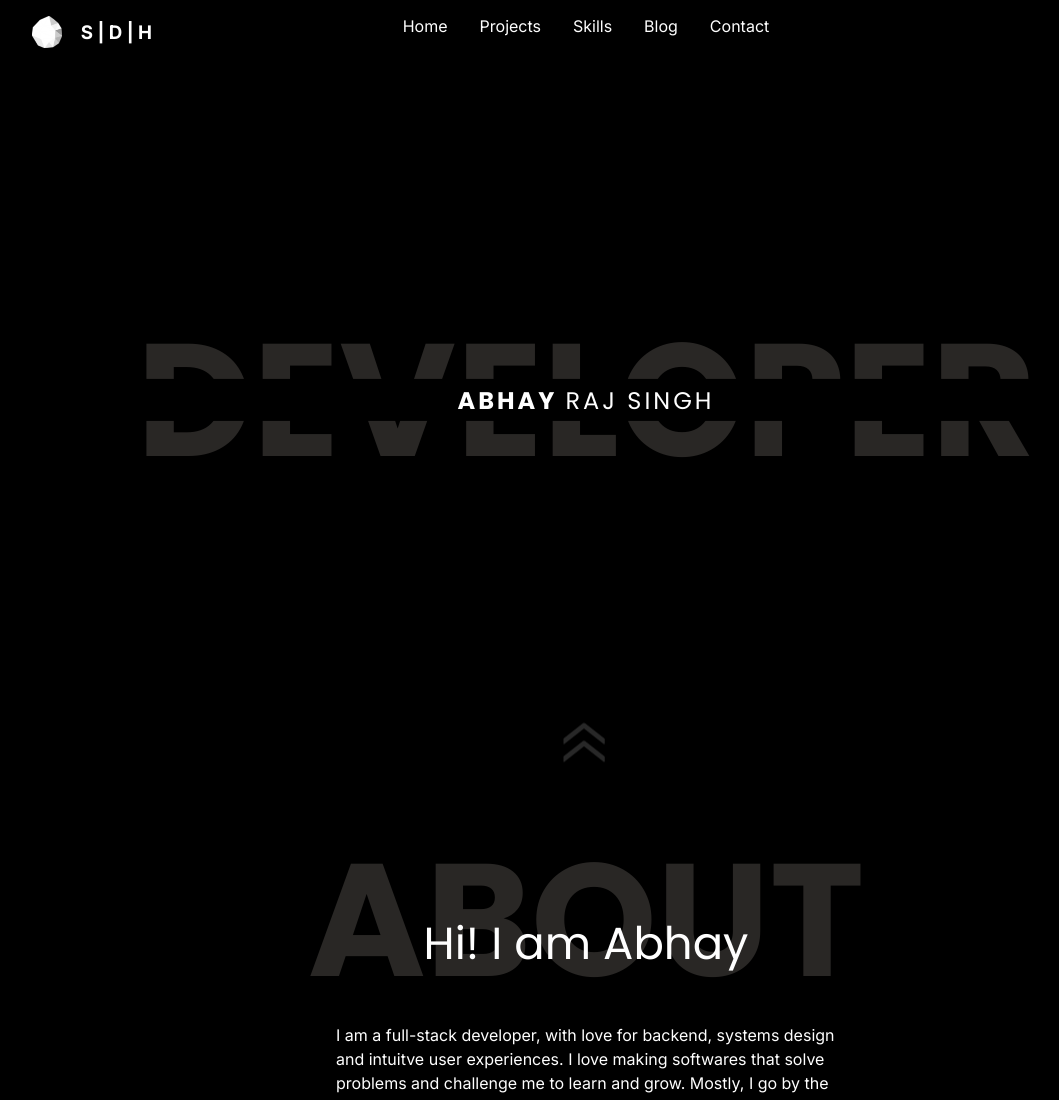
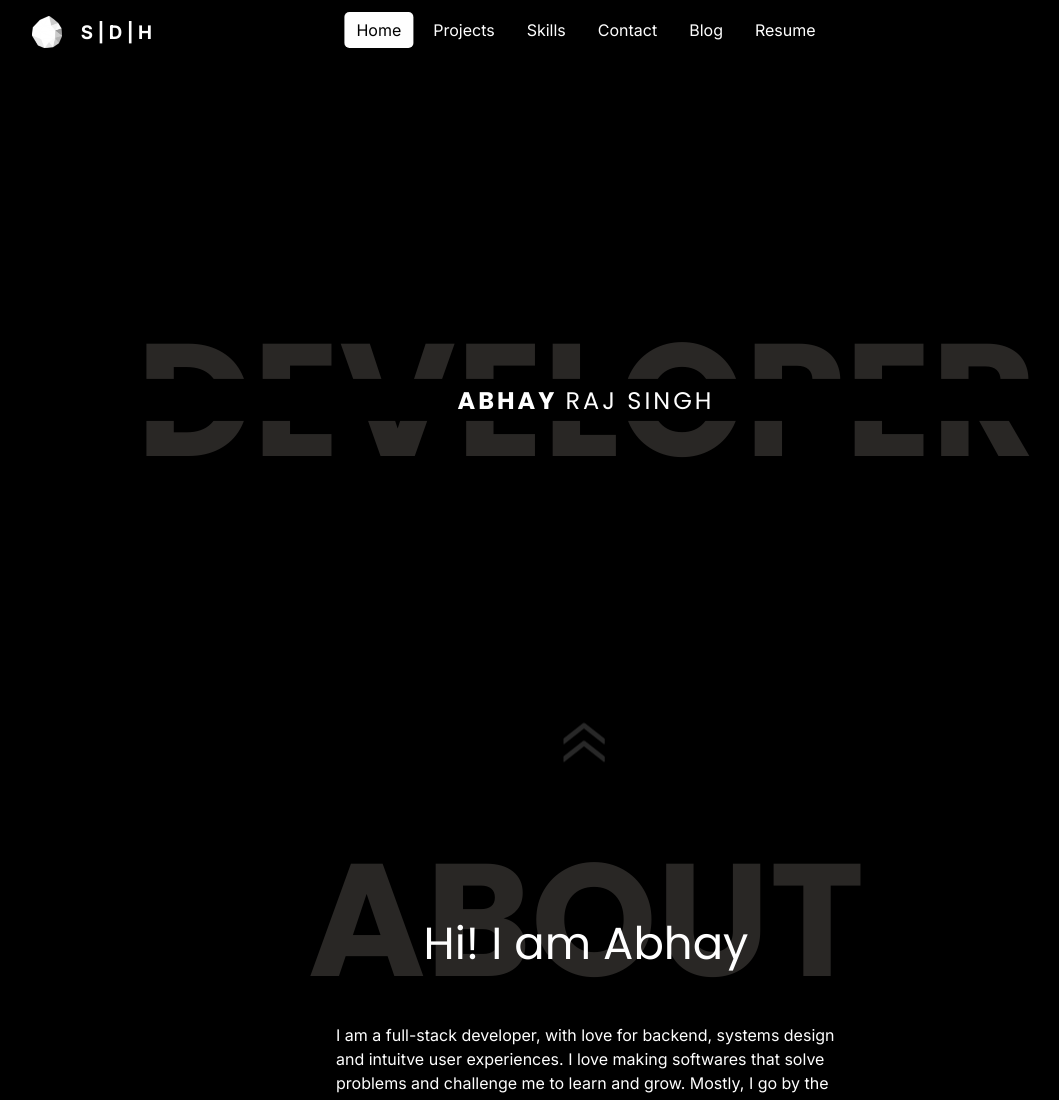
Before and after one commit to rathod-sahaab/portfolio-v2, a Gatsby site: page / in a window 1280 px wide. Shown: the top 1100 px of the page, without its empty margins (54-1113 px from the left). Built offline with nearby package versions, Linux system fonts and the light colour scheme; Gatsby itself is replaced by a stand-in of ours.

Commit message:
Added option to download resume and some design fixes (#5)

```diff
--- a/src/components/SiteNav.module.css
+++ b/src/components/SiteNav.module.css
@@ -40,6 +40,15 @@
   background-color: grey;
   width: 100%;
   height: 100%;
+}
+
+.link.active {
+  color: var(--primary-bg);
+  background-color: var(--primary-fg);
+}
+
+.linksContainer {
+  padding-top: 0.5em;
 }
 
 @media screen and (max-width: 900px) {
@@ -86,23 +95,47 @@
     text-align: center;
     width: 100%;
   }
+
+  .link > svg {
+    opacity: 1;
+  }
 }
 
 .link {
   text-transform: capitalize;
   color: var(--primary-fg);
   text-decoration: none;
-  display: inline-block;
-  padding: 0.75em;
+  display: inline-flex;
+  align-items: center;
+  justify-content: center;
+  padding: 0.5em 0.75em;
   margin: 0.25em;
 
   border-radius: 5px;
 
   transition: 0.3s ease-in-out background;
 }
+
+.link > svg {
+  margin-left: 0;
+  max-width: 0;
+  opacity: 0;
+  transition: 0.3s ease-in-out all;
+}
+
+.link:hover:not(.active),
+.link:focus:not(.active) {
+  background-color: #fff3;
+  outline: none;
+}
 .link:hover,
 .link:focus {
-  background-color: #fff3;
-  outline: none;
   font-weight: normal;
 }
+
+.link:hover > svg,
+.link:focus > svg {
+  margin-left: 0.5em;
+  opacity: 1;
+  max-width: 1em;
+}
--- a/src/components/SiteNav.tsx
+++ b/src/components/SiteNav.tsx
@@ -2,9 +2,39 @@ import * as React from "react"
 import { Link } from "gatsby"
 import { AiOutlineMenu } from "@react-icons/all-files/ai/AiOutlineMenu"
 import { AiOutlineClose } from "@react-icons/all-files/ai/AiOutlineClose"
+import { HiOutlineExternalLink } from "@react-icons/all-files/hi/HiOutlineExternalLink"
+import { FiDownload } from "@react-icons/all-files/fi/FiDownload"
+
+const LOCAL_LINKS = [
+  {
+    name: "Home",
+    to: "/",
+  },
+  {
+    name: "Projects",
+    to: "/projects",
+  },
+  {
+    name: "Skills",
+    to: "/skills",
+  },
+  {
+    name: "Contact",
+    to: "/contact",
+  },
+]
 
 import * as styles from "./SiteNav.module.css"
+
 const SiteNav = () => {
+  const [activePage, setActivePage] = React.useState("")
+
+  React.useEffect(() => {
+    const url: string = window.location.href
+    const slug: string = url.substr(url.lastIndexOf("/"))
+    setActivePage(slug)
+  }, [])
+
   return (
     <div className={styles.navHolder}>
       <input type="checkbox" className={styles.navToggler} />
@@ -12,26 +42,35 @@ const SiteNav = () => {
       <AiOutlineClose size="30" className={styles.navTogglerCloseIcon} />
       <nav className={styles.nav}>
         <div className={styles.linksContainer}>
-          <Link className={styles.link} to="/" title="Home">
-            Home
-          </Link>
-          <Link className={styles.link} to="/projects" title="Projects">
-            Projects
-          </Link>
-          <Link className={styles.link} to="/skills" title="Skills">
-            Skills
-          </Link>
+          {LOCAL_LINKS.map(localLink => {
+            return (
+              <Link
+                className={`${styles.link} ${
+                  localLink.to == activePage ? styles.active : ""
+                }`}
+                to={localLink.to}
+                title={localLink.name}
+              >
+                {localLink.name}
+              </Link>
+            )
+          })}
           <a
             className={styles.link}
             href="https://rathod-sahaab.github.io/blog/"
             target="_blank"
-            title="Blog"
+            title="Open Blog"
           >
-            Blog
+            Blog <HiOutlineExternalLink size="1em" />
           </a>
-          <Link className={styles.link} to="/contact" title="Contact">
-            Contact
-          </Link>
+          <a
+            className={styles.link}
+            href="https://docs.google.com/document/d/1-gbj0lrWHx3foaCjtzu456TVz-x-HVl3W9SlbZRPhkw/export?format=pdf"
+            title="Download Resume"
+            download
+          >
+            Resume <FiDownload size="1em" />
+          </a>
         </div>
       </nav>
     </div>
```
